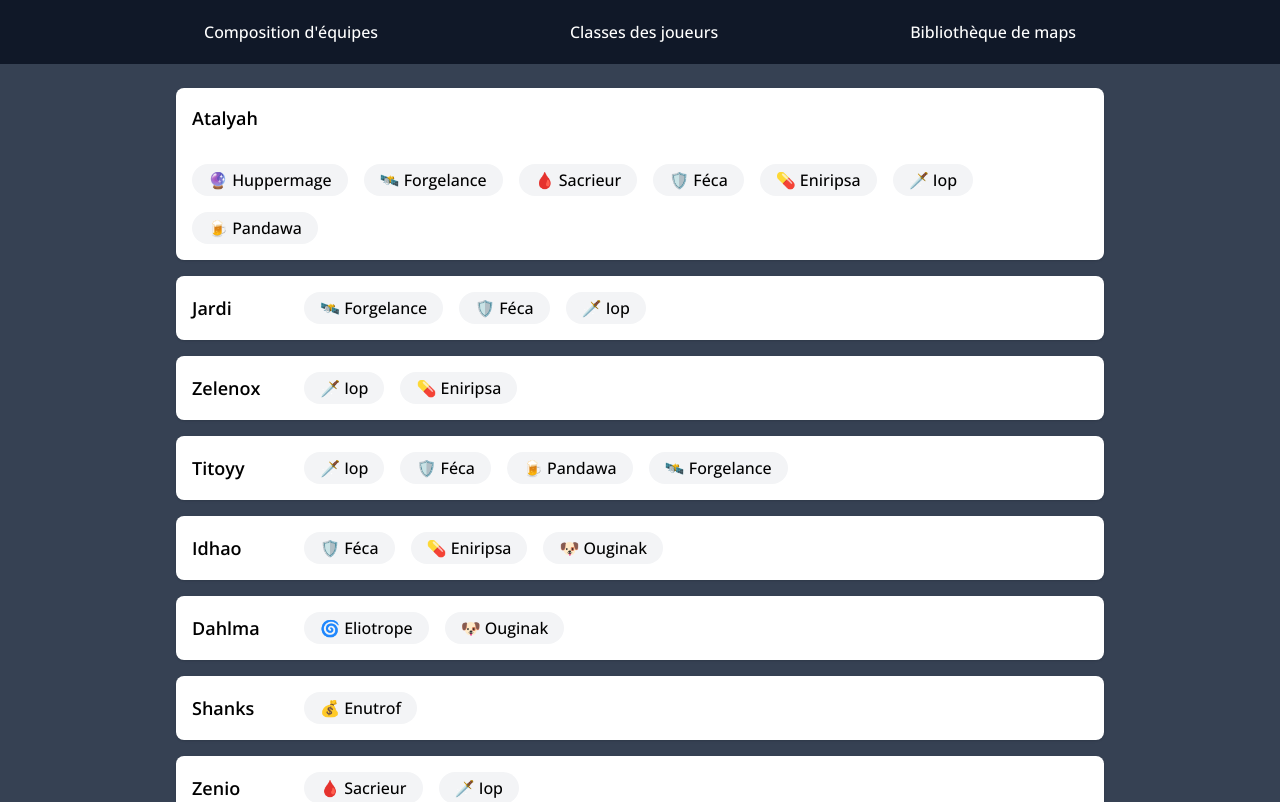
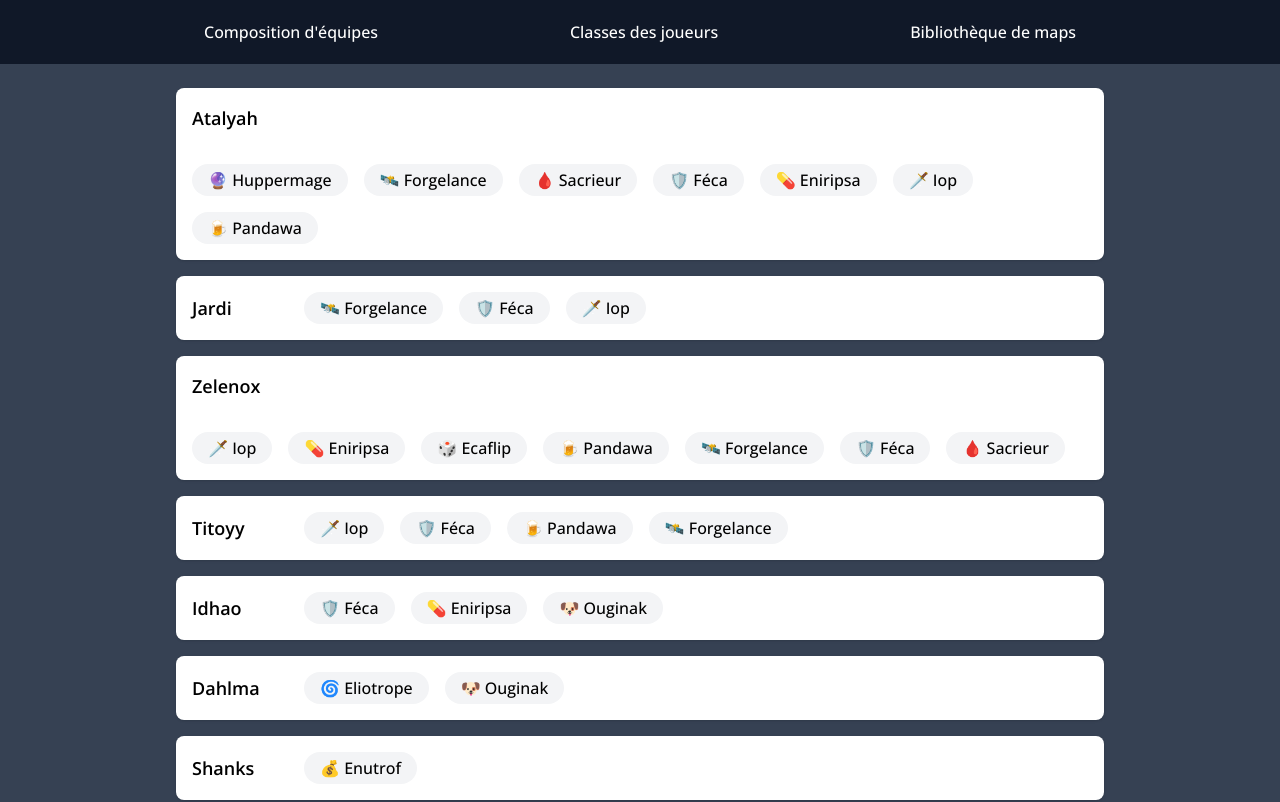
Before and after one commit to Sinematic/Omerta-Team-Builder, a React (Vite) app: page /classes-des-joueurs in a window 1280 px wide. Shown: the top 802 px of the page. Built offline with nearby package versions, Linux system fonts and the light colour scheme.

Commit message:
added classes

```diff
--- a/src/components/Classes.tsx
+++ b/src/components/Classes.tsx
@@ -18,7 +18,7 @@ export default function Classes() {
 						<PlayerCard key={player.name} playerInfo={player} classesInfo={classesInfo} />
 					))}
 				</div>
-			: "erreur"}
+			: null}
 		</div>
     )
 }
--- a/src/data/players.json
+++ b/src/data/players.json
@@ -1,7 +1,7 @@
 [
     { "name": "Atalyah", "classes": [ "Huppermage", "Forgelance", "Sacrieur", "Féca", "Eniripsa", "Iop", "Pandawa" ] },
     { "name": "Jardi", "classes": [ "Forgelance", "Féca", "Iop" ] },
-    { "name": "Zelenox", "classes": [ "Iop", "Eniripsa" ] },
+    { "name": "Zelenox", "classes": [ "Iop", "Eniripsa", "Ecaflip", "Pandawa", "Forgelance", "Féca", "Sacrieur"] },
     { "name": "Titoyy", "classes": [ "Iop", "Féca", "Pandawa", "Forgelance" ] },
     { "name": "Idhao", "classes": [ "Féca", "Eniripsa", "Ouginak" ] },
     { "name": "Dahlma", "classes": [ "Eliotrope", "Ouginak" ] },
```
